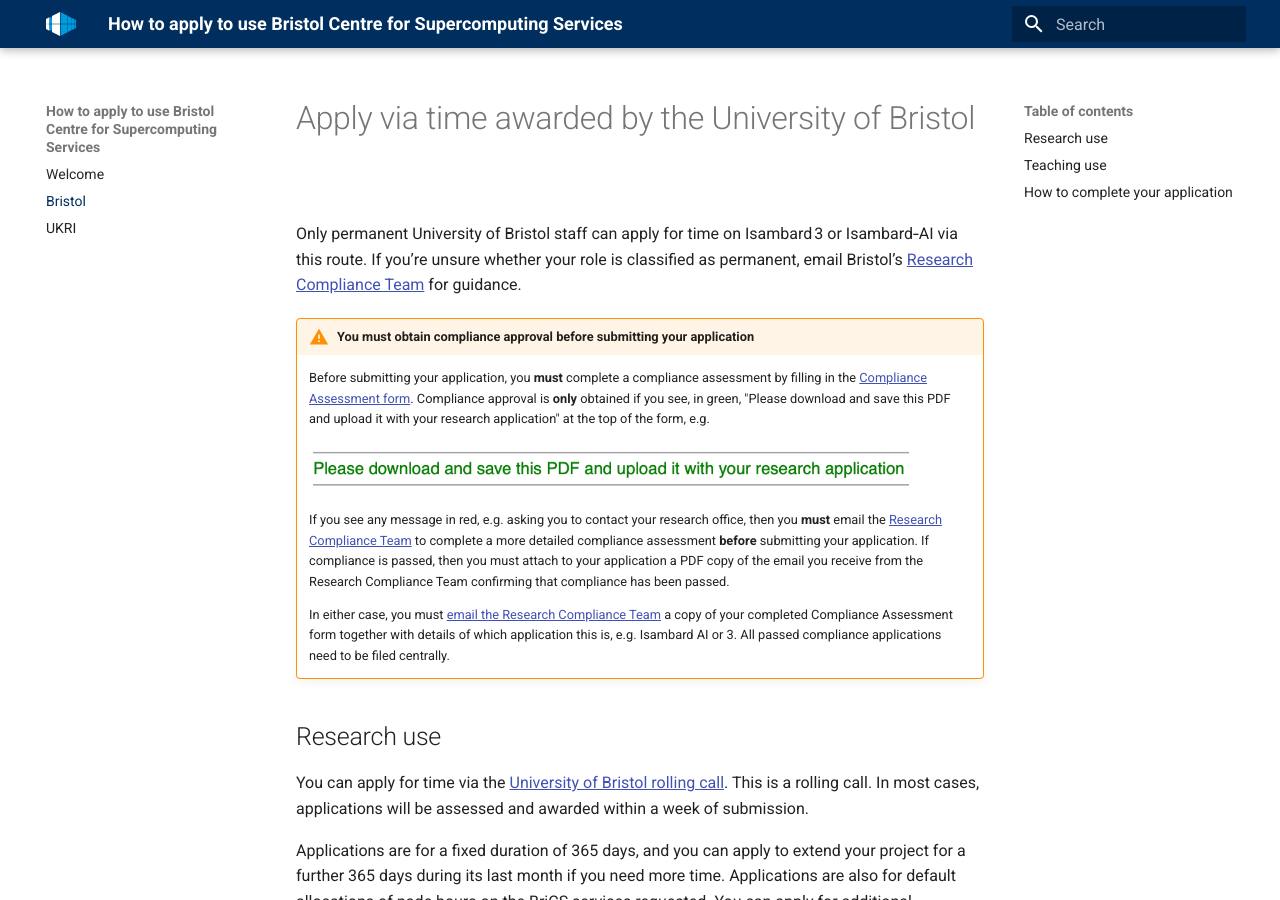
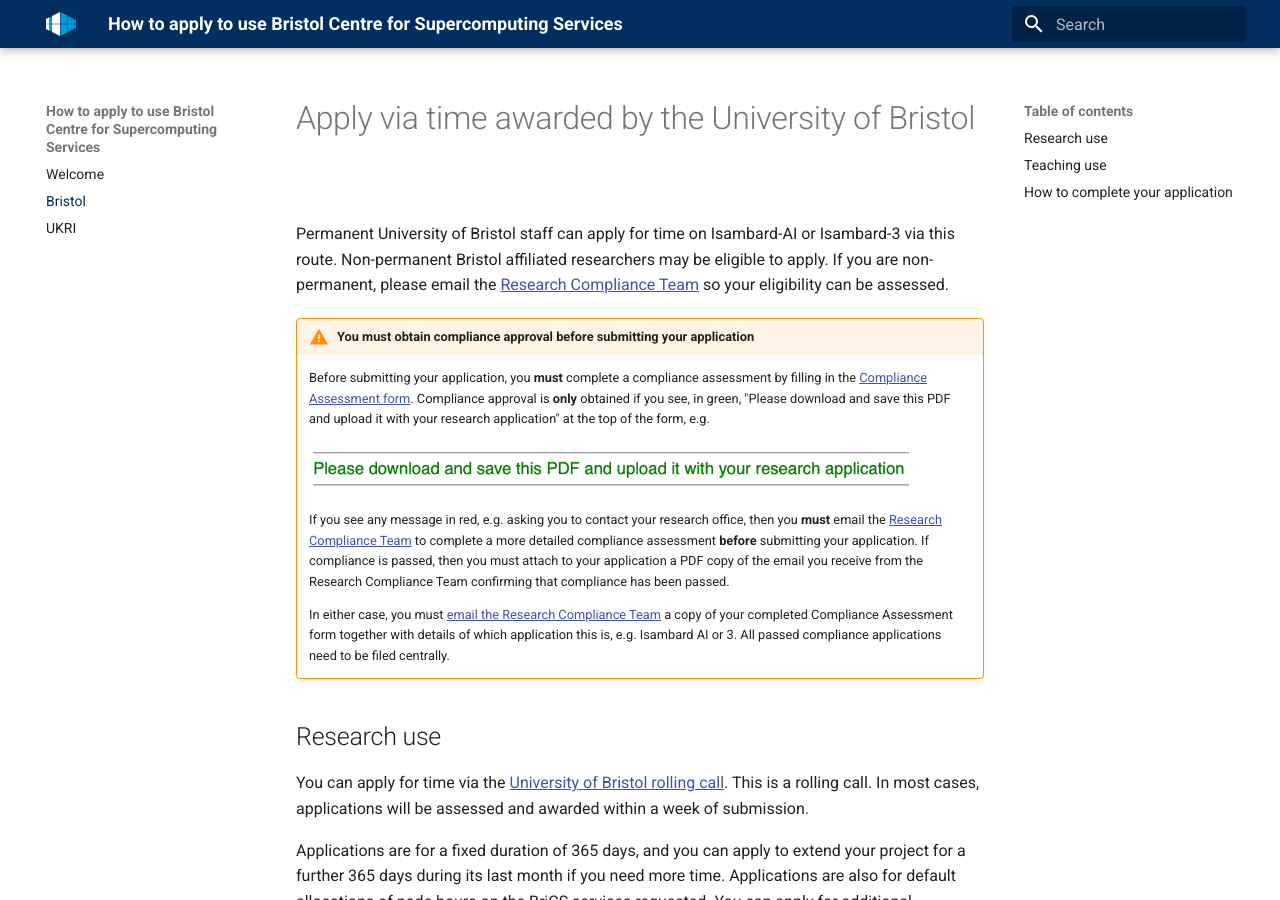
Before and after one commit to isambard-sc/apply.isambard.ac.uk, an MkDocs documentation site: the page built from docs/bristol/index.md, in a window 1280 px wide and 900 px high. Built offline with MkDocs 1.6.1 and Material for MkDocs 9.7.7, drawn with Linux system fonts in a browser that asks for light colours.

Commit message:
update staff status advice

```diff
--- a/docs/bristol/index.md
+++ b/docs/bristol/index.md
@@ -5,7 +5,7 @@
 SPDX-License-Identifier: CC-BY-SA-4.0
 -->
 
-Only permanent University of Bristol staff can apply for time on Isambard 3 or Isambard‑AI via this route. If you’re unsure whether your role is classified as permanent, email Bristol’s [Research Compliance Team][contact-drei] for guidance.
+Permanent University of Bristol staff can apply for time on Isambard-AI or Isambard-3 via this route. Non-permanent Bristol affiliated researchers may be eligible to apply. If you are non-permanent, please email the [Research Compliance Team][contact-drei] so your eligibility can be assessed.
 
 !!! warning "You must obtain compliance approval before submitting your application"
     Before submitting your application, you **must** complete a compliance assessment by filling in the [Compliance Assessment form][compliance-assessment]. Compliance approval is **only** obtained if you see, in green, "Please download and save this PDF and upload it with your research application" at the top of the form, e.g.
```
